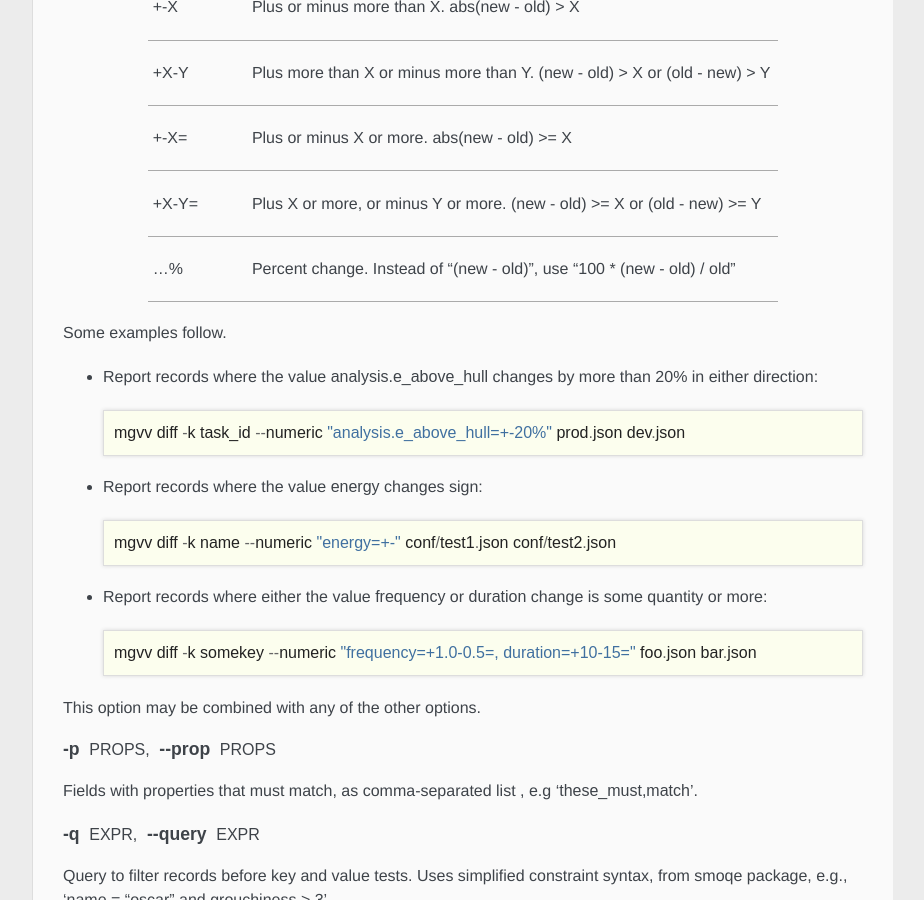
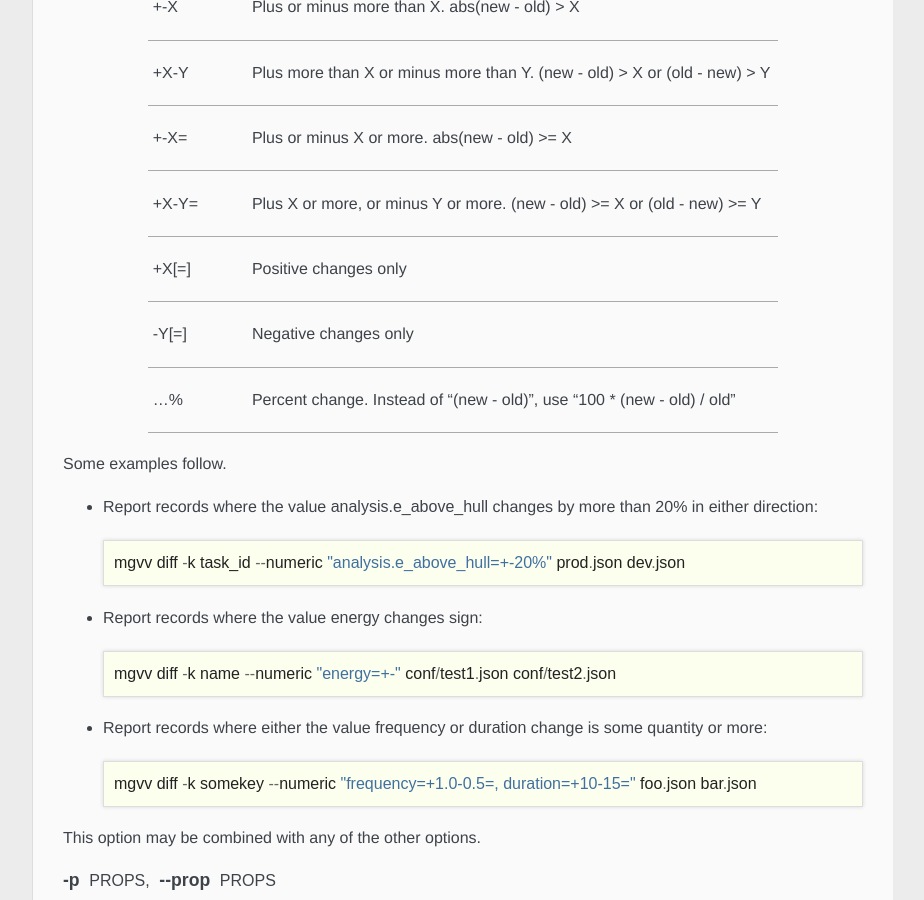
Before and after one commit to materialsproject/pymatgen-db, a Sphinx documentation site: the page built from docs/mgvv.rst, in a window 1280 px wide and 900 px high, scrolled down 7102 px. Shown: the whole window, without its empty margins (268-1192 px from the left). Built offline with Sphinx 7.4.7, drawn with Linux system fonts in a browser that asks for light colours; some web fonts are replaced.

Commit message:
docs for one-sided value deltas

```diff
--- a/docs/mgvv.rst
+++ b/docs/mgvv.rst
@@ -343,6 +343,8 @@ Expression  Meaning
 +X-Y        Plus more than X or minus more than Y. (new - old) > X or (old - new) > Y
 +-X=        Plus or minus X or more. abs(new - old) >= X
 +X-Y=       Plus X or more, or minus Y or more. (new - old) >= X or (old - new) >= Y
++X[=]       Positive changes only
+-Y[=]       Negative changes only
 ...%        Percent change. Instead of "(new - old)", use "100 * (new - old) / old"
 ==========  =======
 
```
